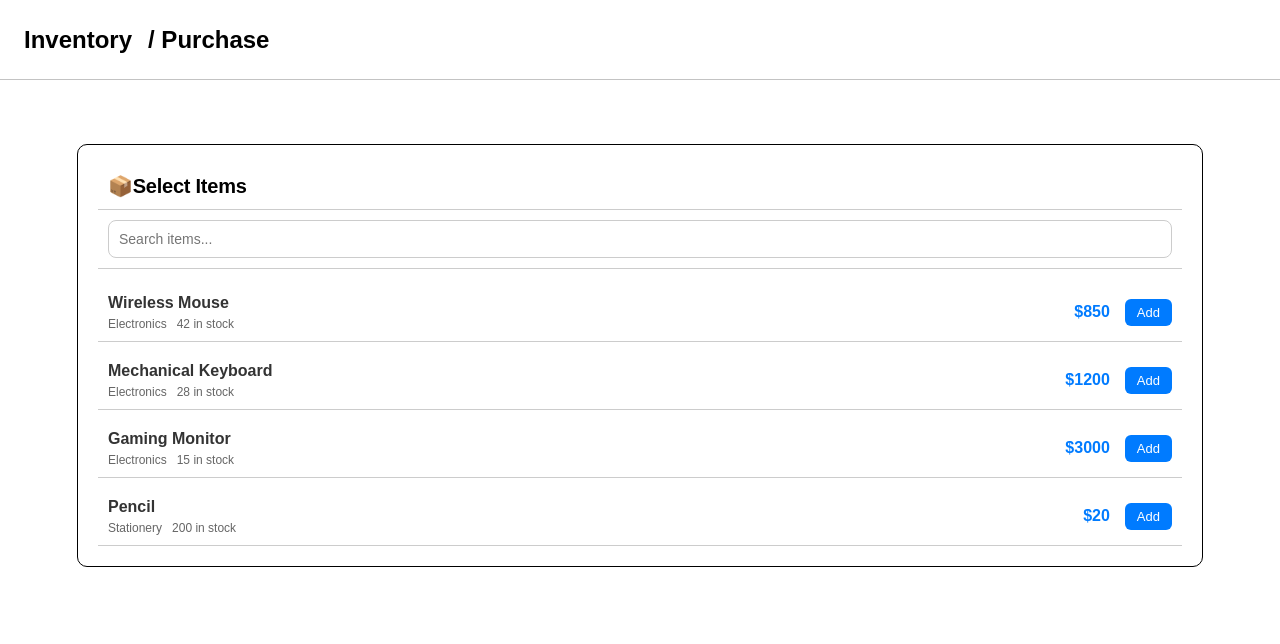
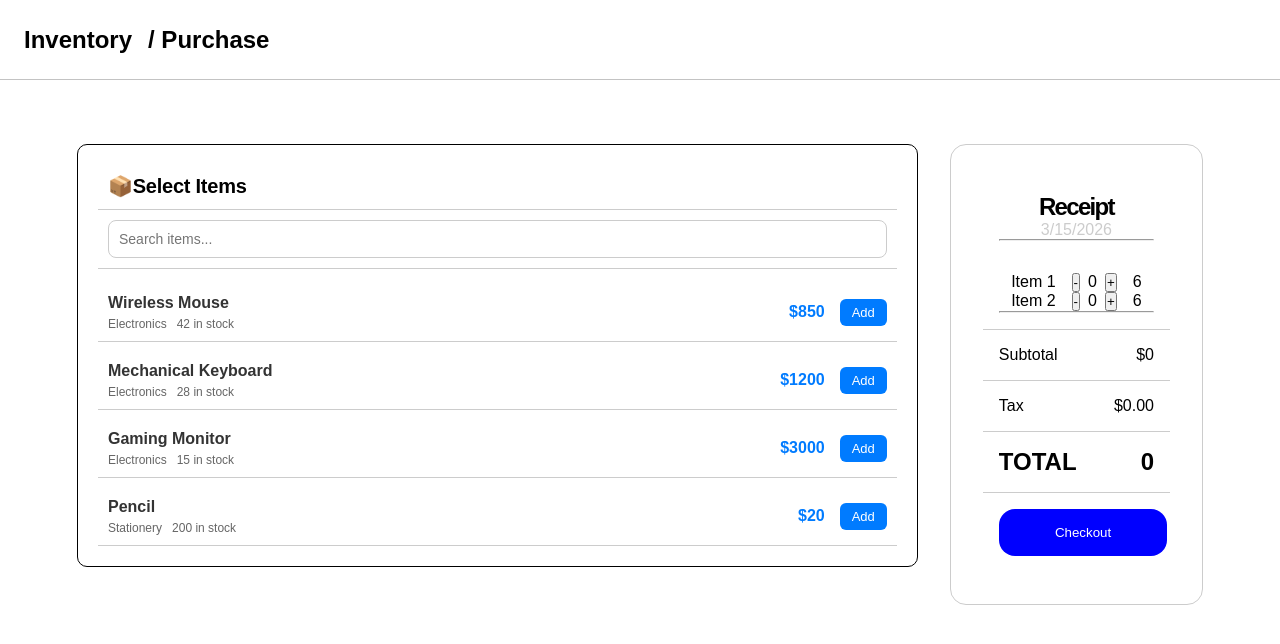
Before and after one commit to Pat0616/Hackathon2, a React (Vite) app in the folder Hackathon2-2026/: page /purchase in a window 1280 px wide. Shown: the top 644 px of the page. Built offline with nearby package versions, Linux system fonts and the light colour scheme; no server answers.

Commit message:
Combined Purchase Page Components

```diff
--- a/Hackathon2-2026/src/components/ProductList/productlist.css
+++ b/Hackathon2-2026/src/components/ProductList/productlist.css
@@ -1,5 +1,4 @@
 .product-list-container {
-    margin-top: 9rem;
     width: 100%;
     display: flex;
     flex-direction: column;
--- a/Hackathon2-2026/src/components/ViewReceiptComponent/ViewReceiptComponent.tsx
+++ b/Hackathon2-2026/src/components/ViewReceiptComponent/ViewReceiptComponent.tsx
@@ -6,12 +6,20 @@ type Item = {
   id: number;
   name: string;
   price: number;
+
 };
 
-function ViewReceiptComponent() {
+interface Props
+{
+   OpenReceipt: () => void
+}
+
+function ViewReceiptComponent({OpenReceipt}: Props) {
   const [loading, setLoading] = useState(false);
   const [totalPrice, setTotalPrice] = useState<number>(0);
   const [realTotal, setRealTotal] = useState<number>(0);
+
+
 
   const ComputeTotalPrice = (itemprice: number) => {
     console.log("Added Price");
@@ -82,9 +90,10 @@ function ViewReceiptComponent() {
         <p>TOTAL</p>
         <p>{realTotal}</p>
       </div>
-      <button className="btnCheckout">Checkout</button>
+      <button className="btnCheckout" onClick={OpenReceipt}>Checkout</button>
     </div>
   );
+
 }
 
 export default ViewReceiptComponent;
--- a/Hackathon2-2026/src/components/ViewReceiptComponent/order.tsx
+++ b/Hackathon2-2026/src/components/ViewReceiptComponent/order.tsx
@@ -31,6 +31,7 @@ function Order({ name, price, SendTotalPrice, RemoveThisItem }: Props) {
       setItemQuantity((prev) => prev - 1);
       SendTotalPrice(-price);
     } else {
+      SendTotalPrice(-price);
       RemoveThisItem();
     }
   };
--- a/Hackathon2-2026/src/pages/PurchasePage/PurchasePage.tsx
+++ b/Hackathon2-2026/src/pages/PurchasePage/PurchasePage.tsx
@@ -1,11 +1,26 @@
 import PurchaseHeaderBarComponent from "../../components/HeaderBar/PurchaseHeaderBarComponent";
 import ProductListComponent from "../../components/ProductList/ProductListComponent";
+import ViewReceiptComponent from "../../components/ViewReceiptComponent/ViewReceiptComponent";
+import {useState} from 'react';
+import ReceiptPopup from "../ReceiptPopup/ReceiptPopup";
 
 function PurchasePage() {
+    const [isOpen, setIsOpen] = useState<boolean>(false);
+
+      const OpenReceiptSum = () =>
+      {
+        setIsOpen(prev => !prev);
+      }
+
     return (
         <>
         <PurchaseHeaderBarComponent></PurchaseHeaderBarComponent>
-        <ProductListComponent />
+        <div style={{display: "flex", flexDirection: "row" , alignItems: "flex-start",marginTop: "9rem", gap: "2rem"}}>
+            <ProductListComponent />
+            <ViewReceiptComponent OpenReceipt={OpenReceiptSum}></ViewReceiptComponent>
+        </div>
+       {isOpen && <ReceiptPopup OpenReceiptSummary={OpenReceiptSum}></ReceiptPopup>}
+
         </>
 
     );
--- a/Hackathon2-2026/src/pages/ReceiptPopup/ReceiptPopup.tsx
+++ b/Hackathon2-2026/src/pages/ReceiptPopup/ReceiptPopup.tsx
@@ -1,8 +1,12 @@
 import './receiptpopupdesign.css'
-import { useState } from 'react'
 
-function ReceiptPopup() {
-    const [isOpen, setIsOpen] = useState(false);
+interface Props
+{
+    OpenReceiptSummary: () => void;
+}
+
+function ReceiptPopup({OpenReceiptSummary}: Props) {
+
 
 
     return (
@@ -46,7 +50,7 @@ function ReceiptPopup() {
                     </div>
 
                 </div>
-                <button className="print-button" onClick={() => setIsOpen(false)}>Okay</button>
+                <button className="print-button" onClick={OpenReceiptSummary} >Okay</button>
             </div>
         </div>
     )
```
